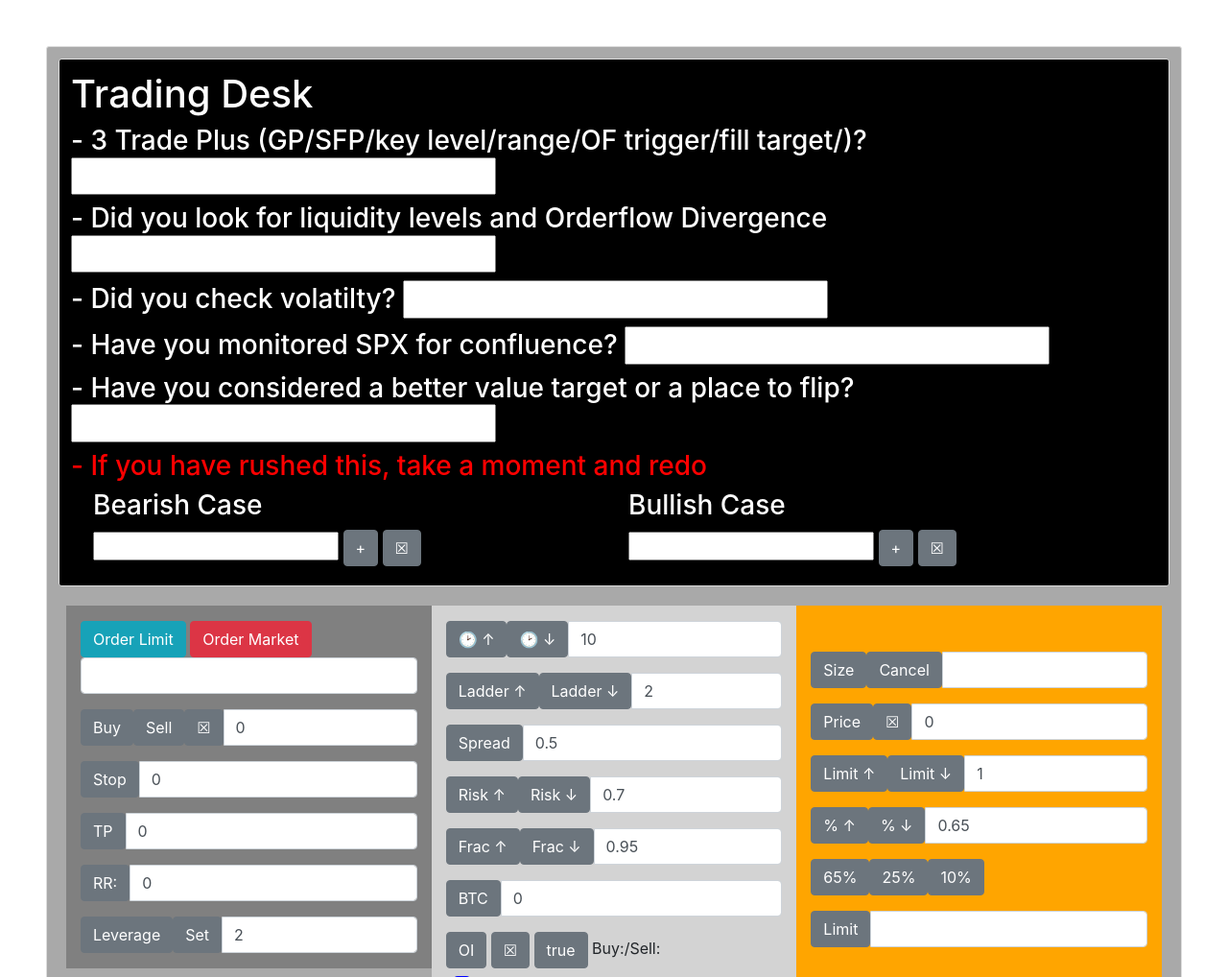
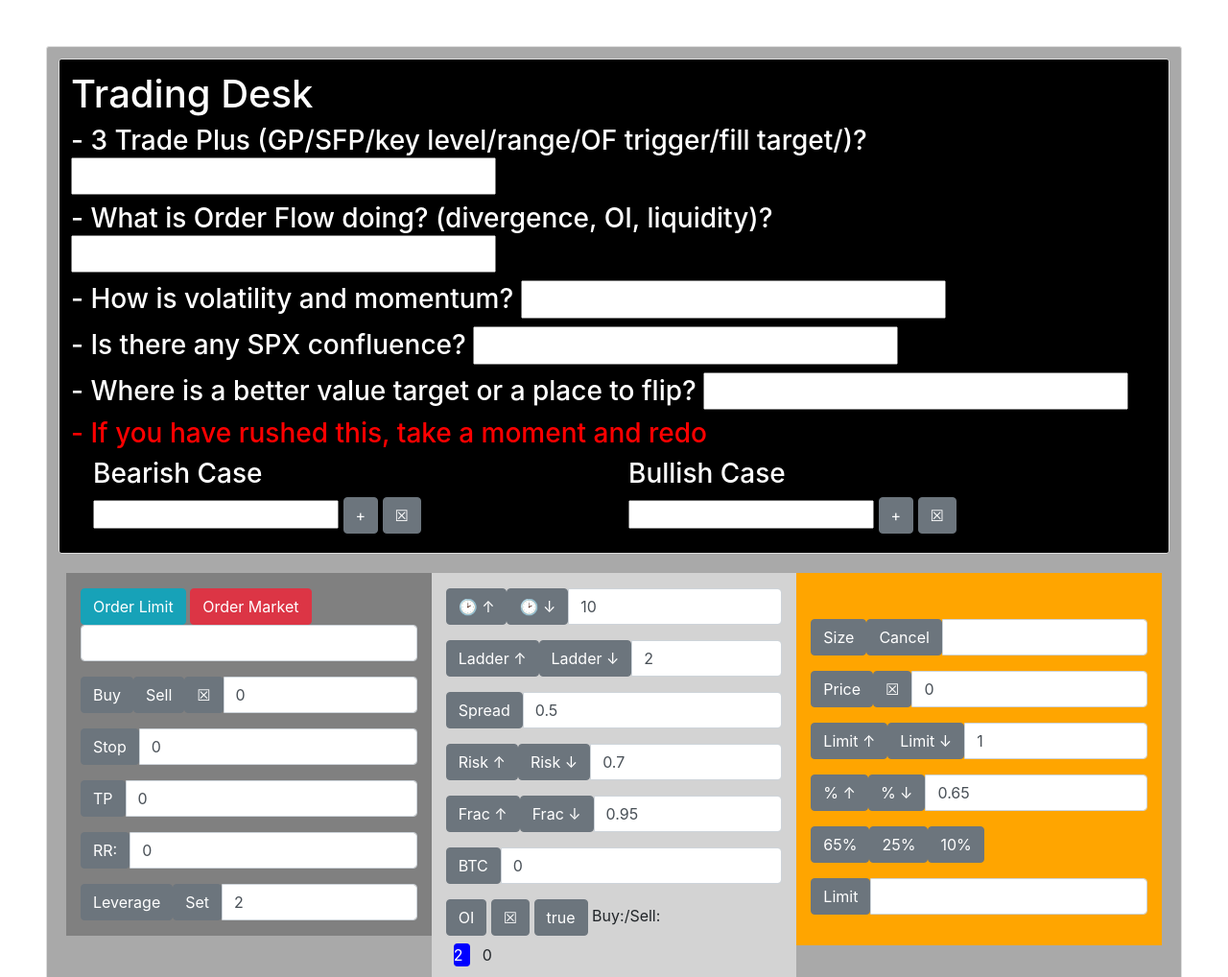
Before and after one commit to chrismjacobs/exchange-bot, a Flask app: template templates/tradingdesk.html in a window 1280 px wide. Shown: the top 1018 px of the page at 96% size. Run offline with Flask 2, Linux system fonts and the light colour scheme; the template is opened without the code that fills it, so the values that code supplies are empty; parts of the project's set-up code (start-up, migrations or seed data) failed here and were passed over; some libraries are stand-ins or nearby versions.

Commit message:
improved UI

```diff
--- a/templates/tradingdesk.html
+++ b/templates/tradingdesk.html
@@ -21,10 +21,10 @@
         <div class="content-section" style="background:black; color:white">
             <h1> Trading Desk </h1>
             <h3>  - 3 Trade Plus (GP/SFP/key level/range/OF trigger/fill target/)? <input type="text" v-model="setup[1]"> </h3>
-            <h3>  - Did you look for liquidity levels and Orderflow Divergence<input type="text" v-model="setup[2]"> </h3>
-            <h3>  - Did you check volatilty? <input type="text" v-model="setup[3]"> </h3>
-            <h3>  - Have you monitored SPX for confluence? <input type="text" v-model="setup[4]"></h3>
-            <h3>  - Have you considered a better value target or a place to flip? <input type="text" v-model="setup[5]"> </h3>
+            <h3>  - What is Order Flow doing? (divergence, OI, liquidity)?<input type="text" v-model="setup[2]"> </h3>
+            <h3>  - How is volatility and momentum? <input type="text" v-model="setup[3]"> </h3>
+            <h3>  - Is there any SPX confluence? <input type="text" v-model="setup[4]"></h3>
+            <h3>  - Where is a better value target or a place to flip? <input type="text" v-model="setup[5]"> </h3>
             <h3 style="color:red">  - If you have rushed this, take a moment and redo </h3>
 
             <audio id="xyz" src="https://rekt-journal.s3.ap-northeast-1.amazonaws.com/alert.mp3" style="display:none" controls preload="auto"></audio>
@@ -701,7 +701,7 @@ let vue = new Vue({
             let rr
 
             let loss_d = Math.abs(OD.first - OD.stop)
-            let loss_p = Math.round((Math.abs(OD.first - OD.stop)/OD.first)*10000)/100
+            let loss_p = (Math.round((Math.abs(OD.first - OD.stop)/OD.first)*10000)/100)*this.orderData.leverage
             if (OD.profit == 0) {
                 profit_d = '-'
                 profit_p = '-'
```
